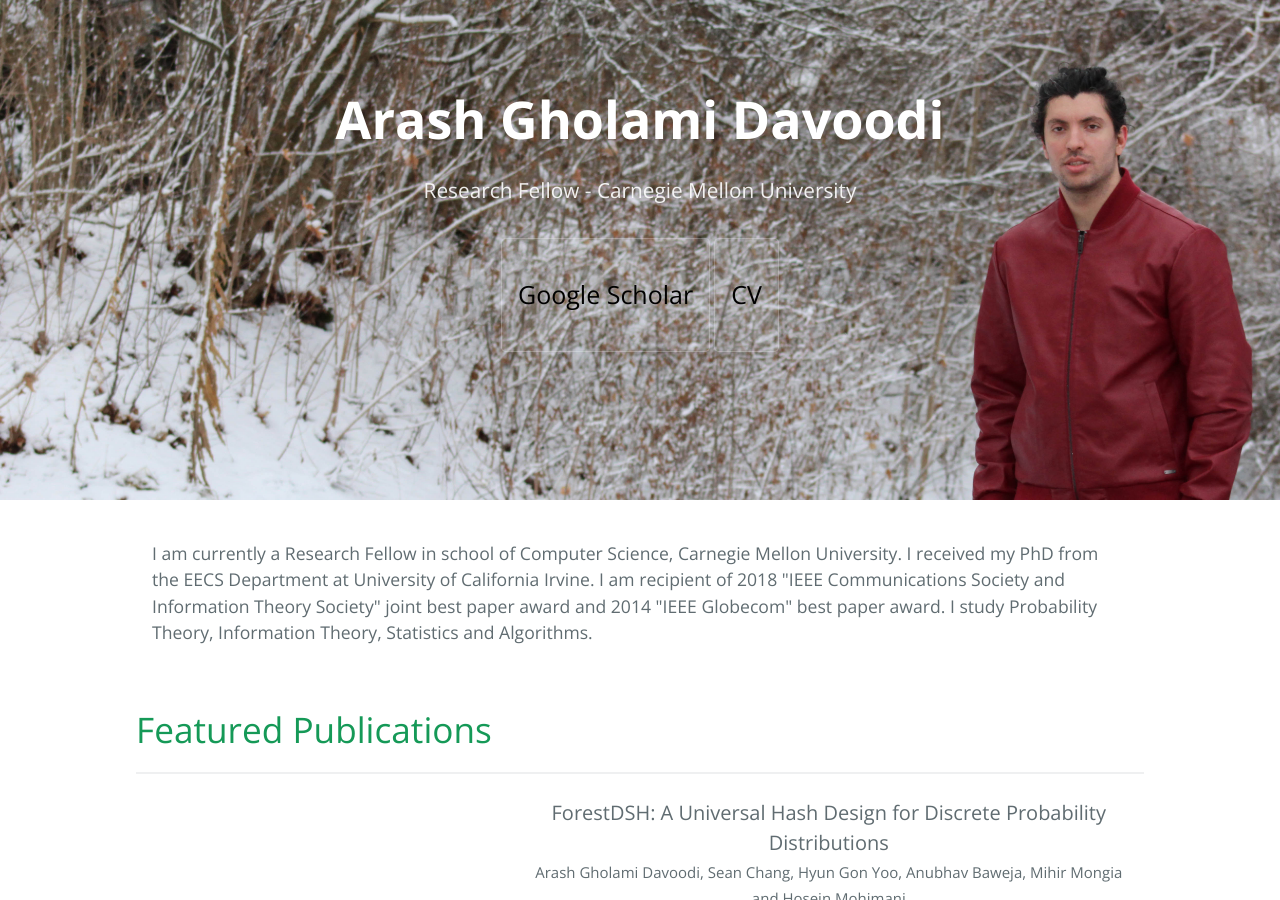
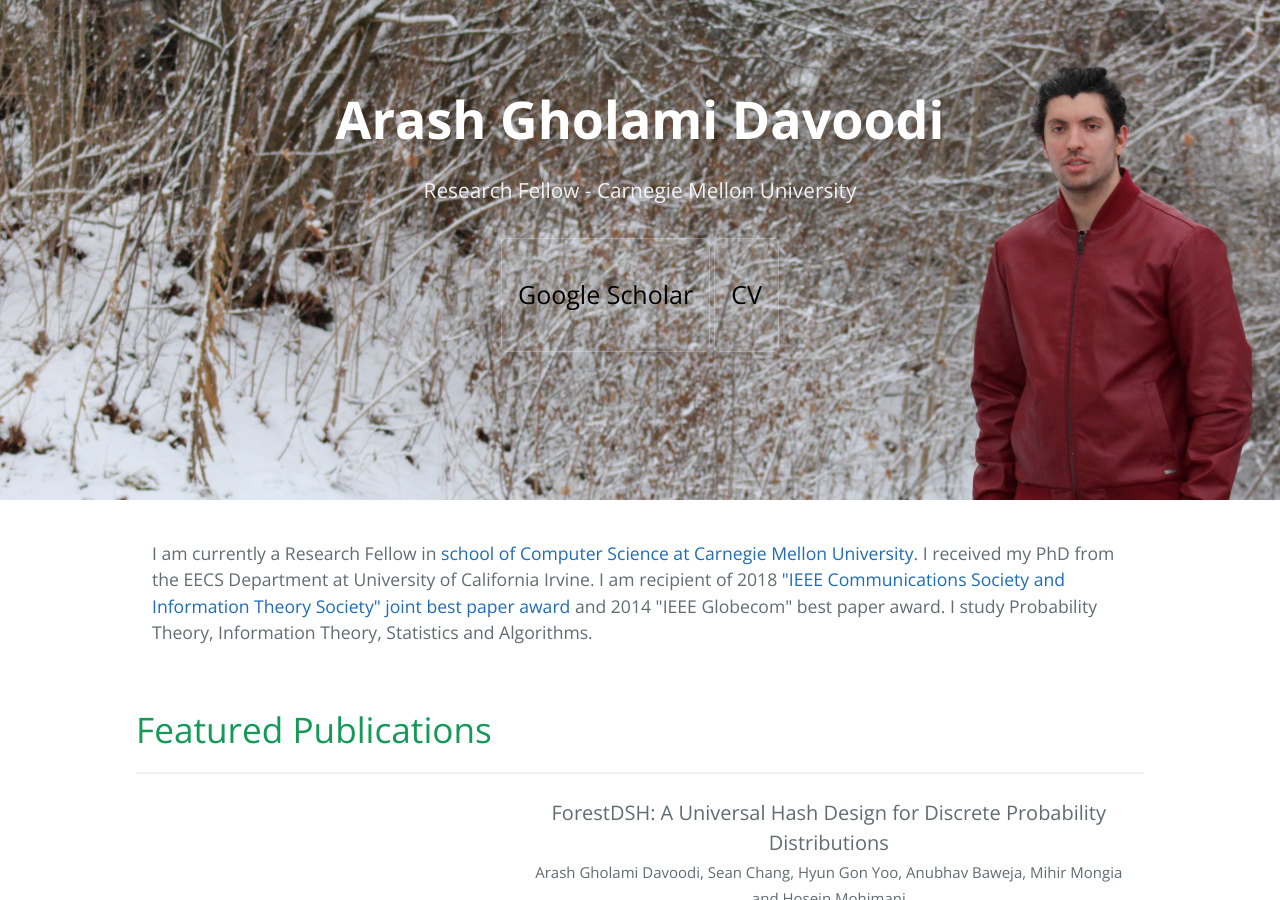
Before and after one commit to arashgholami/arashgholami.github.io, a Jekyll site: the page built from index.md, in a window 1280 px wide and 900 px high. Built offline with Jekyll 4.4.1, drawn with Linux system fonts in a browser that asks for light colours.

```diff
--- a/index.md
+++ b/index.md
@@ -6,7 +6,7 @@ layout: default
       <tr>
         <td>
           <p class="text right-align text-large add-top-margin" style="width:100%;">
-              I am currently a Research Fellow in school of Computer Science, Carnegie Mellon University. I received my PhD from the EECS Department at University of California Irvine. I am recipient of 2018 "IEEE Communications Society and Information Theory Society" joint best paper award and 2014 "IEEE Globecom" best paper award. I study Probability Theory, Information Theory, Statistics and Algorithms.
+              I am currently a Research Fellow in <a href="https://www.cs.cmu.edu/"> school of Computer Science at Carnegie Mellon University</a>. I received my PhD from the EECS Department at University of California Irvine. I am recipient of 2018 <a href="https://ieeexplore.ieee.org/abstract/document/8581557">"IEEE Communications Society and Information Theory Society" joint best paper award</a> and 2014 "IEEE Globecom" best paper award. I study Probability Theory, Information Theory, Statistics and Algorithms.
           </p>
         </td>
       </tr>
```
